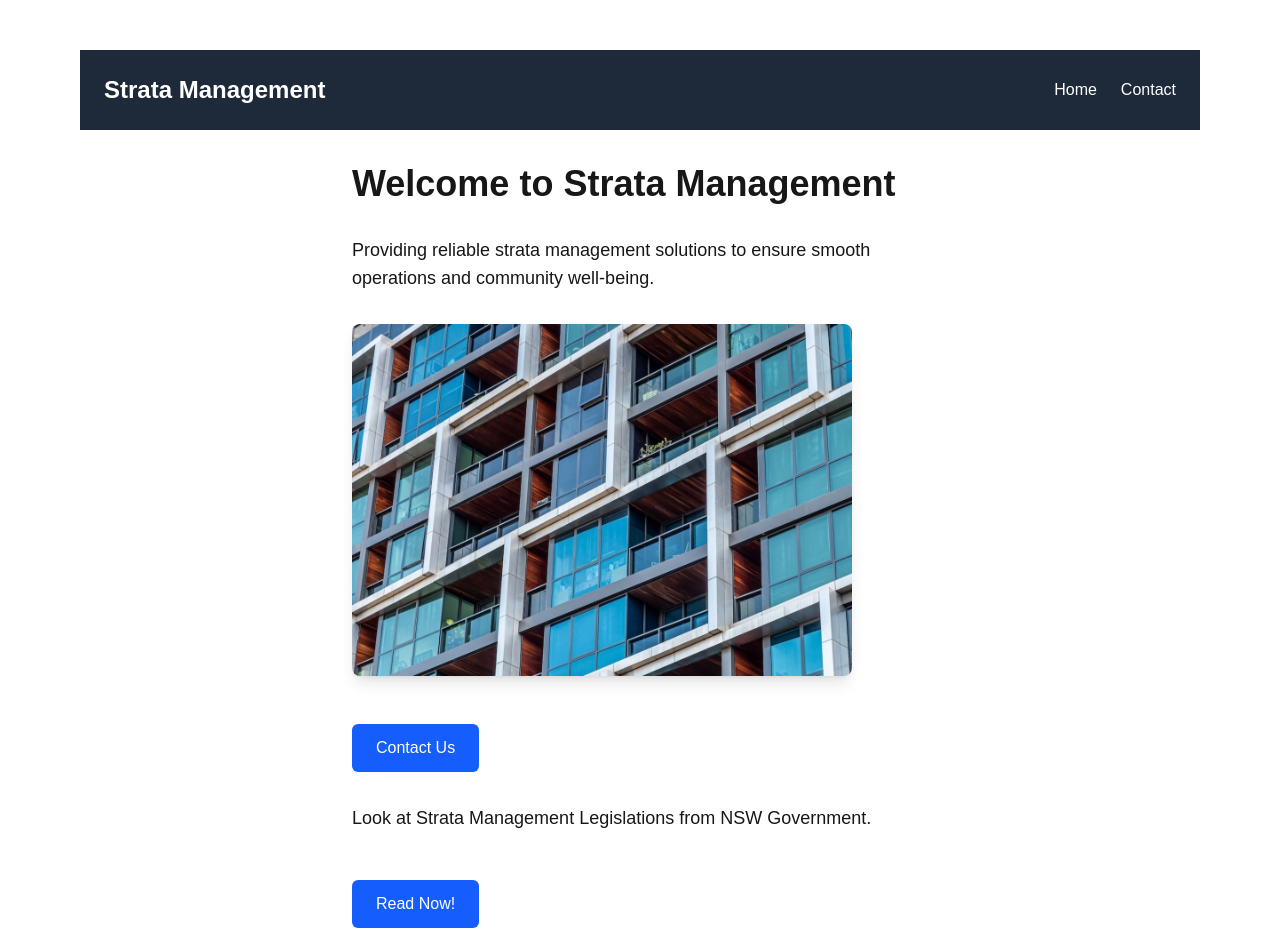
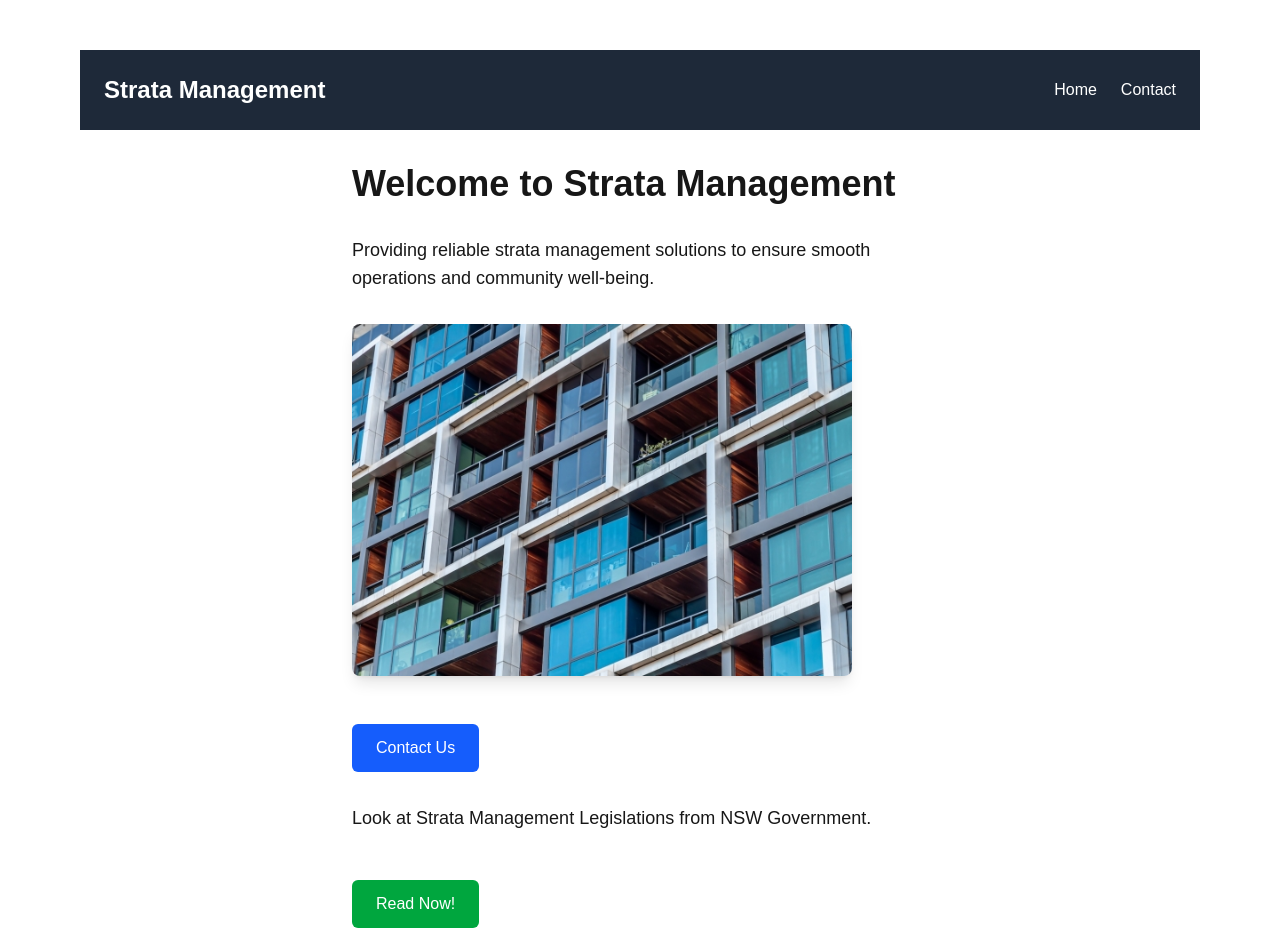
Before and after one commit to akshayB12O4/my-strata-repo, a Next.js app: page / in a window 1280 px wide. Shown: the top 952 px of the page. Built offline with nearby package versions, Linux system fonts and the light colour scheme.

Commit message:
Update page.tsx

```diff
--- a/app/page.tsx
+++ b/app/page.tsx
@@ -41,7 +41,7 @@ export default function Home() {
           Look at Strata Management Legislations from NSW Government.
         </p>
         <Link href="/stratalaw.pdf" target="_blank">
-          <button className="mt-4 px-6 py-3 bg-blue-600 text-white rounded-md hover:bg-blue-700">
+          <button className="mt-4 px-6 py-3 bg-green-600 text-white rounded-md hover:bg-green-700">
             Read Now!
           </button>
         </Link>
```
